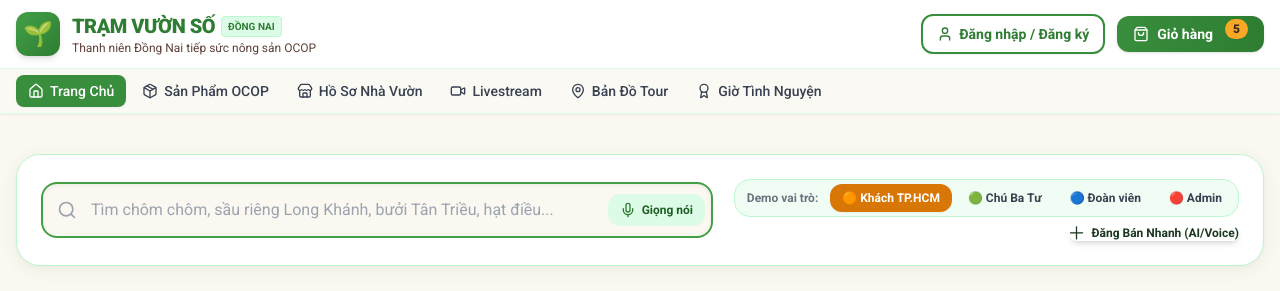
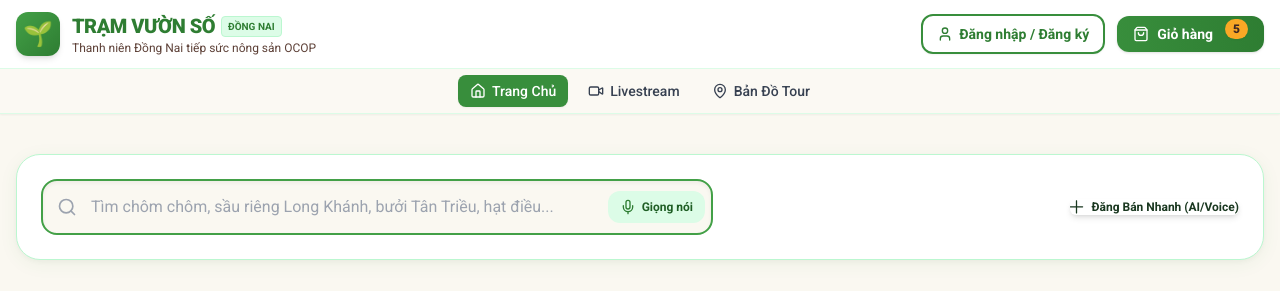
Before and after one commit to phatnd249/OCOP, a React (Vite) app: page / in a window 1280 px wide. Shown: the top 291 px of the page. Built offline with nearby package versions, Linux system fonts and the light colour scheme; a web font is replaced by a local one.

Commit message:
Update guest header menu and remove demo role buttons

```diff
--- a/src/components/Header.tsx
+++ b/src/components/Header.tsx
@@ -33,6 +33,15 @@ export const Header: React.FC = () => {
 
   // RBAC Menu Filtering theo yêu cầu
   const getNavItems = () => {
+    // 0. Khi chưa đăng ký / đăng nhập: chỉ hiện Trang chủ, Livestream, Bản đồ
+    if (!currentUser) {
+      return [
+        { id: 'home' as ScreenId, label: 'Trang Chủ', icon: <Home className="w-4 h-4" /> },
+        { id: 'live' as ScreenId, label: 'Livestream', icon: <Video className="w-4 h-4" /> },
+        { id: 'map' as ScreenId, label: 'Bản Đồ Tour', icon: <MapPin className="w-4 h-4" /> }
+      ];
+    }
+
     // 1. Admin Menu
     if (currentRole === 'admin') {
       return [
@@ -180,9 +189,9 @@ export const Header: React.FC = () => {
         </div>
       </div>
 
-      {/* Navigation tabs (Phân quyền linh hoạt theo UserRole) */}
+      {/* Navigation tabs (Phân quyền linh hoạt theo UserRole, cân bằng ở giữa khi chưa đăng nhập) */}
       <div className="bg-cream/80 border-t border-b border-green-100 overflow-x-auto scrollbar-none">
-        <div className="max-w-7xl mx-auto px-4 flex space-x-1 py-1.5 min-w-max">
+        <div className={`max-w-7xl mx-auto px-4 flex items-center space-x-2 py-1.5 min-w-max ${!currentUser ? 'justify-center' : 'justify-start sm:justify-center'}`}>
           {navItems.map(item => {
             const isActive = activeScreen === item.id;
             return (
--- a/src/pages/Home.tsx
+++ b/src/pages/Home.tsx
@@ -194,53 +194,8 @@ export const Home: React.FC = () => {
             )}
           </div>
 
-          {/* Nút chuyển nhanh góc nhìn Demo & Đăng bán nhanh */}
-          <div className="flex items-center gap-2 w-full lg:w-auto justify-end flex-wrap">
-            <div className="bg-green-50 p-1 rounded-2xl border border-green-200 flex items-center gap-1 text-xs">
-              <span className="px-2 font-bold text-gray-500 hidden sm:inline">Demo vai trò:</span>
-              <button
-                onClick={() => quickLogin('buyer')}
-                className={`px-3 py-1.5 rounded-xl font-bold transition ${
-                  currentRole === 'buyer'
-                    ? 'bg-amber-600 text-white shadow-sm'
-                    : 'text-gray-700 hover:bg-green-200'
-                }`}
-              >
-                🟠 Khách TP.HCM
-              </button>
-              <button
-                onClick={() => quickLogin('farmer')}
-                className={`px-3 py-1.5 rounded-xl font-bold transition ${
-                  currentRole === 'farmer'
-                    ? 'bg-green-700 text-white shadow-sm'
-                    : 'text-gray-700 hover:bg-green-200'
-                }`}
-              >
-                🟢 Chú Ba Tư
-              </button>
-              <button
-                onClick={() => quickLogin('youth')}
-                className={`px-3 py-1.5 rounded-xl font-bold transition ${
-                  currentRole === 'youth'
-                    ? 'bg-blue-600 text-white shadow-sm'
-                    : 'text-gray-700 hover:bg-green-200'
-                }`}
-              >
-                🔵 Đoàn viên
-              </button>
-              <button
-                onClick={() => quickLogin('admin')}
-                className={`px-3 py-1.5 rounded-xl font-bold transition ${
-                  currentRole === 'admin'
-                    ? 'bg-red-700 text-white shadow-sm'
-                    : 'text-gray-700 hover:bg-red-100'
-                }`}
-              >
-                🔴 Admin
-              </button>
-            </div>
-
-            {/* Nút Đăng bán nhanh */}
+          {/* Nút Đăng bán nhanh */}
+          <div className="flex items-center gap-2 w-full lg:w-auto justify-end">
             <Button
               onClick={() => setActiveScreen('quick_post')}
               icon="pi pi-plus"
```
